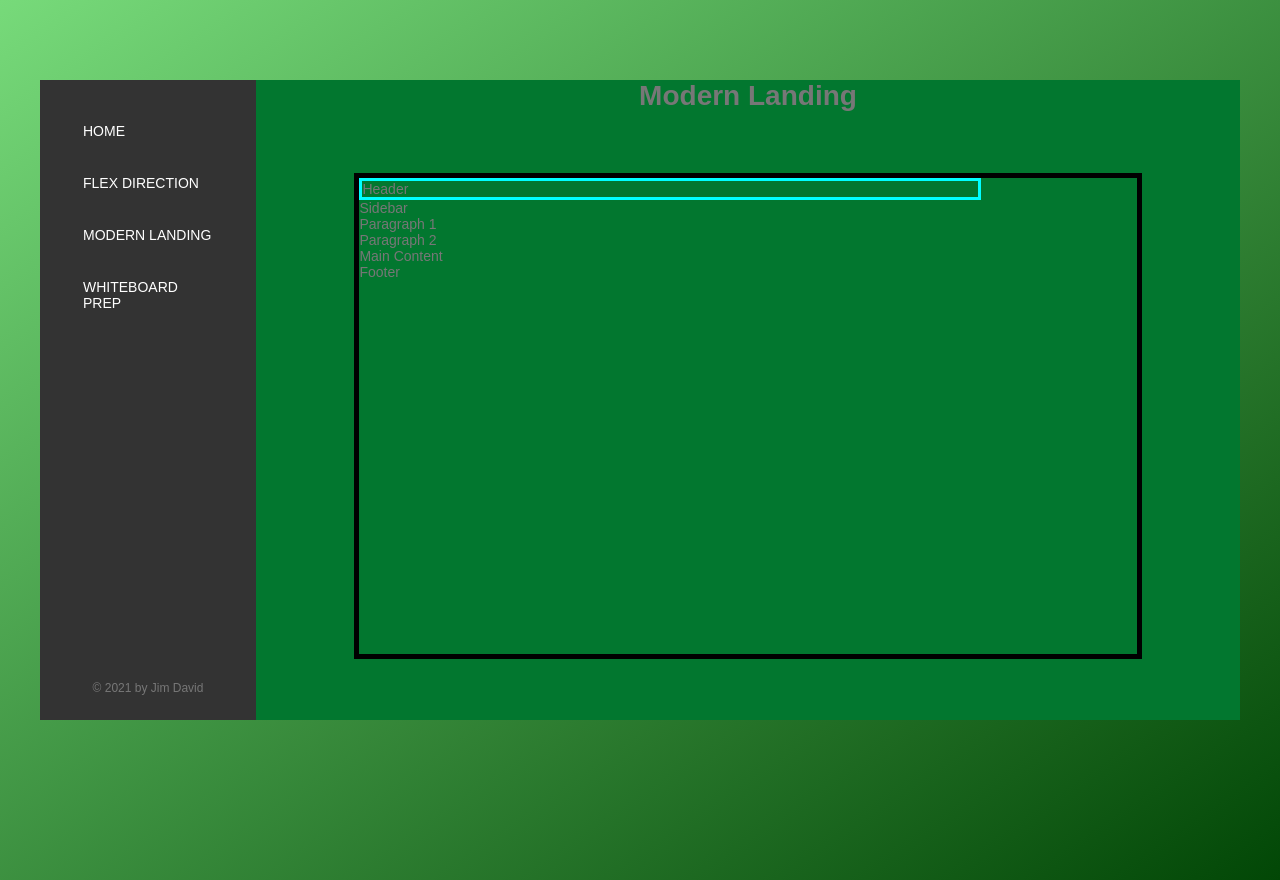
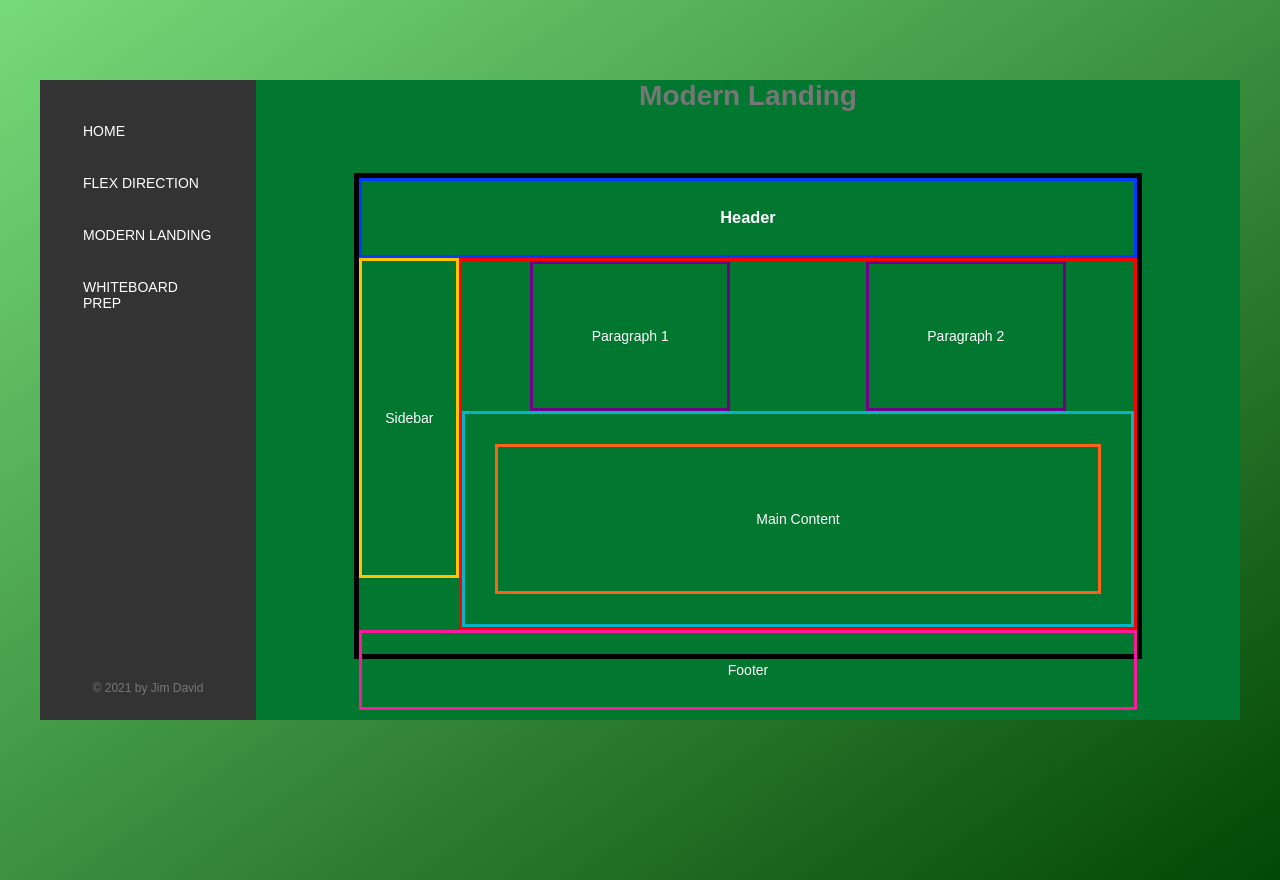
Before and after one commit to jimmikedave/CSS-Library, a React (Create React App) app: page /modern-landing in a window 1280 px wide. Built offline with nearby package versions, Linux system fonts and the light colour scheme.

Commit message:
Build modern landing with flexbox

```diff
--- a/sass/_modernlanding.scss
+++ b/sass/_modernlanding.scss
@@ -1,15 +1,87 @@
 .modern {
-
     &__container {
         width: 80%;
         height: 80%;
         border: 5px #000 solid;
+        color: #fff;
     }
 
-    &__heading {
-        border: solid 3px aqua;
-        width: 80%;
+    &__header{
+        border: solid 3px rgb(0, 60, 255);
+        width: 100%;
+        height: 8rem;
 
         display: flex;
+        align-items: center;
+        justify-content: center;
+    }
+
+    &__content {
+        display: flex;
+    }
+
+    &__sidebar-container {
+        border: solid 3px rgb(255, 196, 0);
+        width: 10rem;
+        height: 40vh;
+
+        display: flex;
+        align-items: center;
+        justify-content: center;
+    }
+
+    &__main-container {
+        border: solid 3px red;
+
+        display: flex;
+        flex-direction: column;
+        flex: 1;
+    }
+
+    &__paragraphs {
+        display: flex;
+        justify-content: space-around;
+        &--1 {
+            border: solid 3px rgb(110, 0, 138);
+            width: 20rem;
+            height: 15rem;
+
+            display: flex;
+            align-items: center;
+            justify-content: center;
+        }
+
+        &--2 {
+            border: solid 3px rgb(110, 0, 138);
+            width: 20rem;
+            height: 15rem;
+
+            display: flex;
+            align-items: center;
+            justify-content: center;
+        }
+    }
+
+    &__main-content {
+        &-container {
+            border: solid 3px rgb(5, 181, 197);
+            height: 100%;
+        }
+        border: solid 3px rgb(255, 99, 27);
+        margin: 3rem;
+        height: 15rem;
+
+        display: flex;
+        justify-content: center;
+        align-items: center;
+    }
+
+    &__footer {
+        border: 3px solid rgb(255, 25, 159);
+        height: 8rem;
+
+        display: flex;
+        justify-content: center;
+        align-items: center;
     }
 }
--- a/src/components/ModernLanding.js
+++ b/src/components/ModernLanding.js
@@ -7,8 +7,8 @@ const ModernLanding = () => {
             <h1 container__heading>Modern Landing</h1>
             <div className="container__content">
                 <div className="modern__container">
-                    <header>
-                        <div className="modern__heading">Header</div>
+                    <header className="modern__header">
+                            <h3>Header</h3>
                     </header>
                     <div className="modern__content">
                         <div className="modern__sidebar-container">
@@ -20,7 +20,7 @@ const ModernLanding = () => {
                                 <div className="modern__paragraphs--2">Paragraph 2</div>
                             </div>
                             <div className="modern__main-content-container">
-                                <div className="modern__main-content-container">Main Content</div>
+                                <div className="modern__main-content">Main Content</div>
                             </div>
                         </div>
                     </div>
--- a/src/css/style.css
+++ b/src/css/style.css
@@ -96,12 +96,69 @@ body {
 .modern__container {
   width: 80%;
   height: 80%;
-  border: 5px #000 solid; }
+  border: 5px #000 solid;
+  color: #fff; }
 
-.modern__heading {
-  border: solid 3px aqua;
-  width: 80%;
+.modern__header {
+  border: solid 3px #003cff;
+  width: 100%;
+  height: 8rem;
+  display: flex;
+  align-items: center;
+  justify-content: center; }
+
+.modern__content {
   display: flex; }
+
+.modern__sidebar-container {
+  border: solid 3px #ffc400;
+  width: 10rem;
+  height: 40vh;
+  display: flex;
+  align-items: center;
+  justify-content: center; }
+
+.modern__main-container {
+  border: solid 3px red;
+  display: flex;
+  flex-direction: column;
+  flex: 1; }
+
+.modern__paragraphs {
+  display: flex;
+  justify-content: space-around; }
+  .modern__paragraphs--1 {
+    border: solid 3px #6e008a;
+    width: 20rem;
+    height: 15rem;
+    display: flex;
+    align-items: center;
+    justify-content: center; }
+  .modern__paragraphs--2 {
+    border: solid 3px #6e008a;
+    width: 20rem;
+    height: 15rem;
+    display: flex;
+    align-items: center;
+    justify-content: center; }
+
+.modern__main-content {
+  border: solid 3px #ff631b;
+  margin: 3rem;
+  height: 15rem;
+  display: flex;
+  justify-content: center;
+  align-items: center; }
+  .modern__main-content-container {
+    border: solid 3px #05b5c5;
+    height: 100%; }
+
+.modern__footer {
+  border: 3px solid #ff199f;
+  height: 8rem;
+  display: flex;
+  justify-content: center;
+  align-items: center; }
 
 .navigation {
   font-size: 1.4rem;
```
